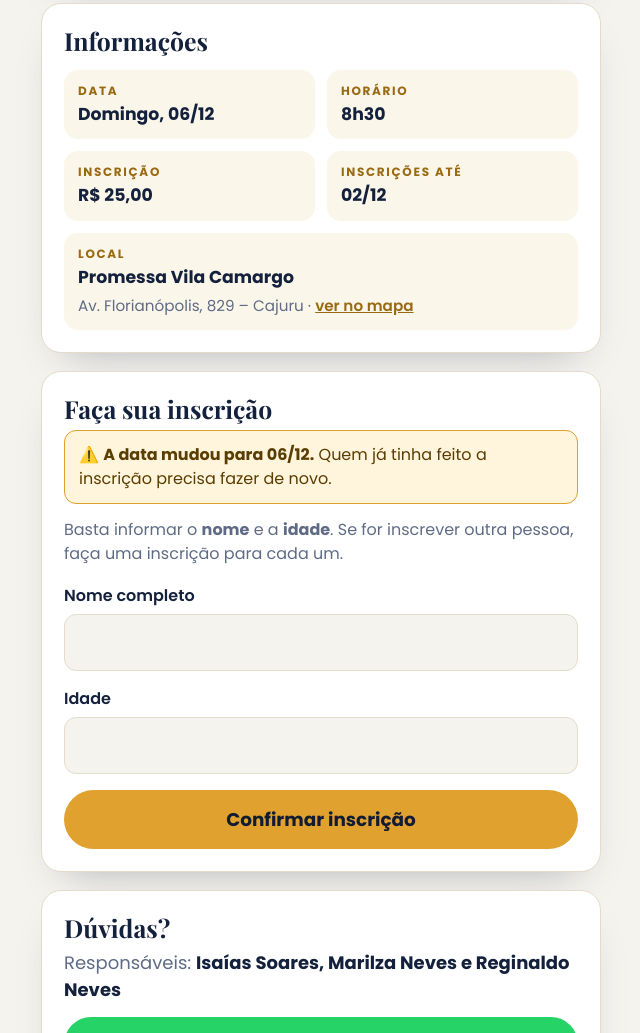
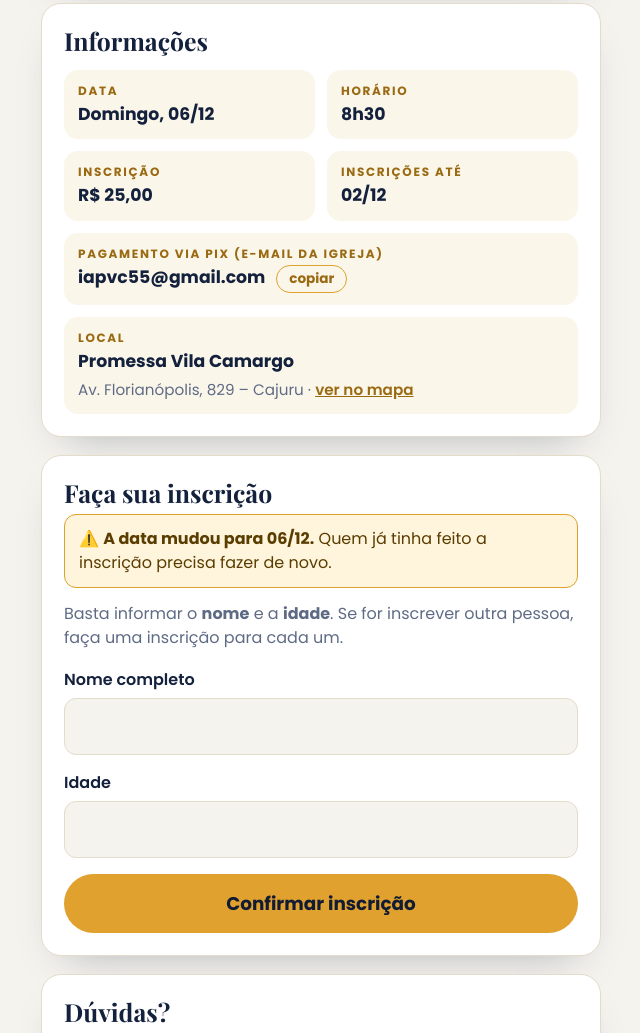
Before and after one commit to promessavilacamargo/cafe-terceira-idade, a plain HTML site: page index.html in a window 1280 px wide. Shown: the part 1189-2222 px from the top of the page, without its empty margins (319-959 px from the left). Drawn offline with nearby package versions, Linux system fonts and the light colour scheme.

Commit message:
Pix da igreja na landing
Co-Authored-By: Claude Opus 5.5 <noreply@anthropic.com>

```diff
--- a/index.html
+++ b/index.html
@@ -81,6 +81,7 @@
   .verse{text-align:center;color:var(--muted);font-style:italic;font-size:.95rem;padding:4px 12px}
   .aviso{background:#fff4dc;border:1px solid #e0a02c;color:#5a3d00;border-radius:12px;padding:12px 14px;margin:0 0 14px;font-size:1rem}
   .mudou{margin:12px auto 0;max-width:420px;background:rgba(224,160,44,.16);border:1px solid rgba(240,188,85,.6);border-radius:12px;padding:10px 14px;font-size:.95rem;font-weight:600;color:#f6e3b4}
+  .copy{margin-left:6px;font-family:inherit;font-size:.85rem;font-weight:700;color:var(--accent-deep);background:none;border:1.5px solid var(--accent);border-radius:999px;padding:3px 12px;cursor:pointer}
   [hidden]{display:none !important}
 </style>
 </head>
@@ -116,6 +117,7 @@
       <div><i>Horário</i><b>8h30</b></div>
       <div><i>Inscrição</i><b>R$ 25,00</b></div>
       <div><i>Inscrições até</i><b>02/12</b></div>
+      <div class="full"><i>Pagamento via Pix (e-mail da igreja)</i><b>iapvc55@gmail.com</b> <button type="button" class="copy" id="copyPix">copiar</button></div>
       <div class="full"><i>Local</i><b>Promessa Vila Camargo</b><br><span style="color:var(--muted);font-size:.95rem">Av. Florianópolis, 829 – Cajuru · <a href="https://www.google.com/maps/search/?api=1&query=Av.+Florian%C3%B3polis%2C+829+Cajuru+Curitiba" target="_blank" rel="noopener" style="color:var(--accent-deep);font-weight:600">ver no mapa</a></span></div>
     </div>
   </section>
@@ -141,7 +143,7 @@
   <section class="card done" id="doneCard" hidden>
     <div class="emoji">🍽️</div>
     <h2 id="doneTitle">Inscrição feita!</h2>
-    <p>Esperamos você no <strong>domingo, 06/12, às 8h30</strong>, na Promessa Vila Camargo. Inscrição: R$ 25,00.</p>
+    <p>Esperamos você no <strong>domingo, 06/12, às 8h30</strong>, na Promessa Vila Camargo. Inscrição: R$ 25,00, pagamento via Pix para <strong>iapvc55@gmail.com</strong>.</p>
     <button type="button" class="link-btn" id="againBtn">Inscrever outra pessoa</button>
   </section>
 
@@ -180,6 +182,10 @@
       .then(function(){ btn.disabled = false; btn.textContent = 'Confirmar inscrição'; });
   });
 
+  document.getElementById('copyPix').addEventListener('click', function(){
+    var b=this; (navigator.clipboard ? navigator.clipboard.writeText('iapvc55@gmail.com') : Promise.reject()).then(function(){ b.textContent='copiado!'; setTimeout(function(){ b.textContent='copiar'; },2000); }).catch(function(){ b.textContent='iapvc55@gmail.com'; });
+  });
+
   document.getElementById('againBtn').addEventListener('click', function(){
     form.reset();
     document.getElementById('doneCard').hidden = true;
```
